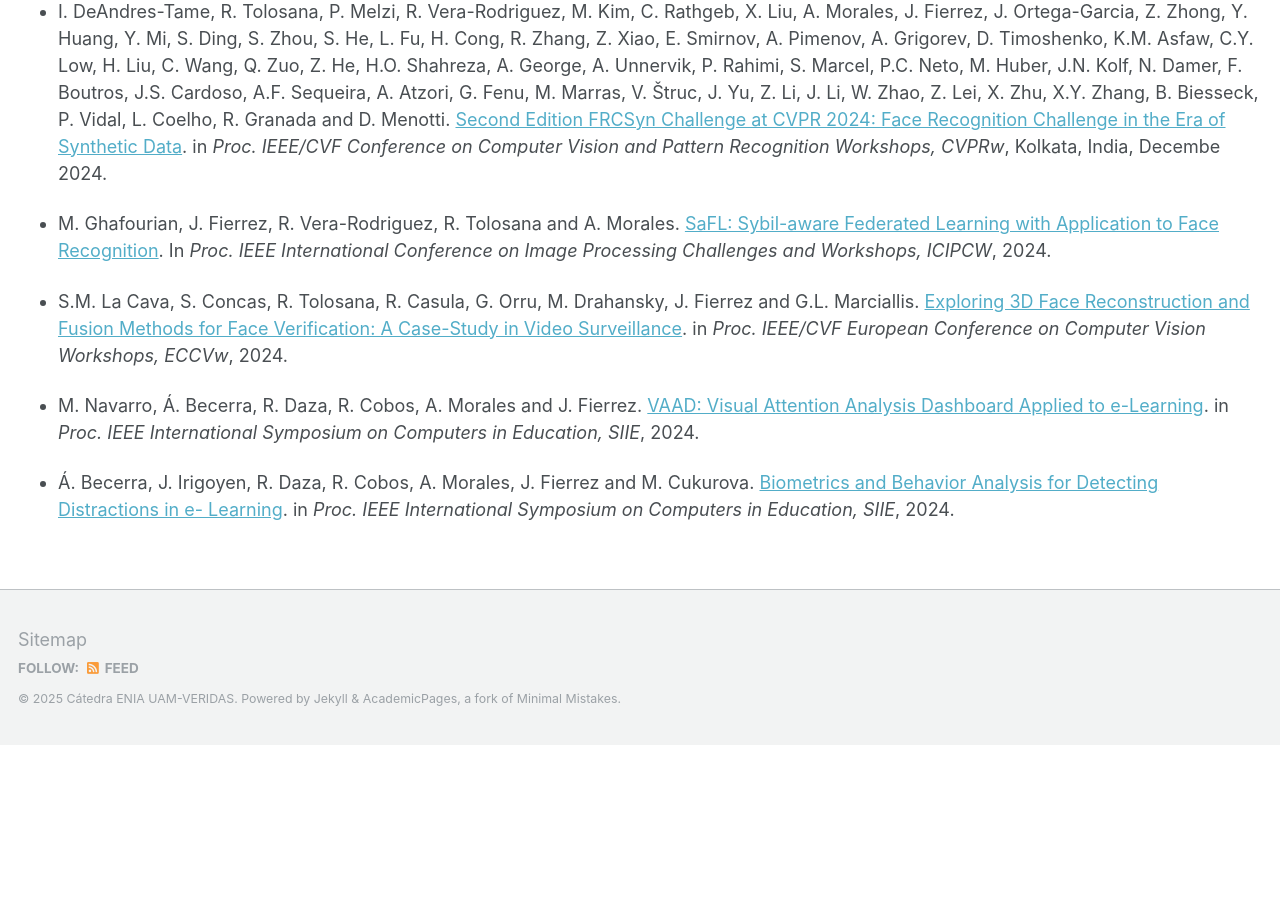
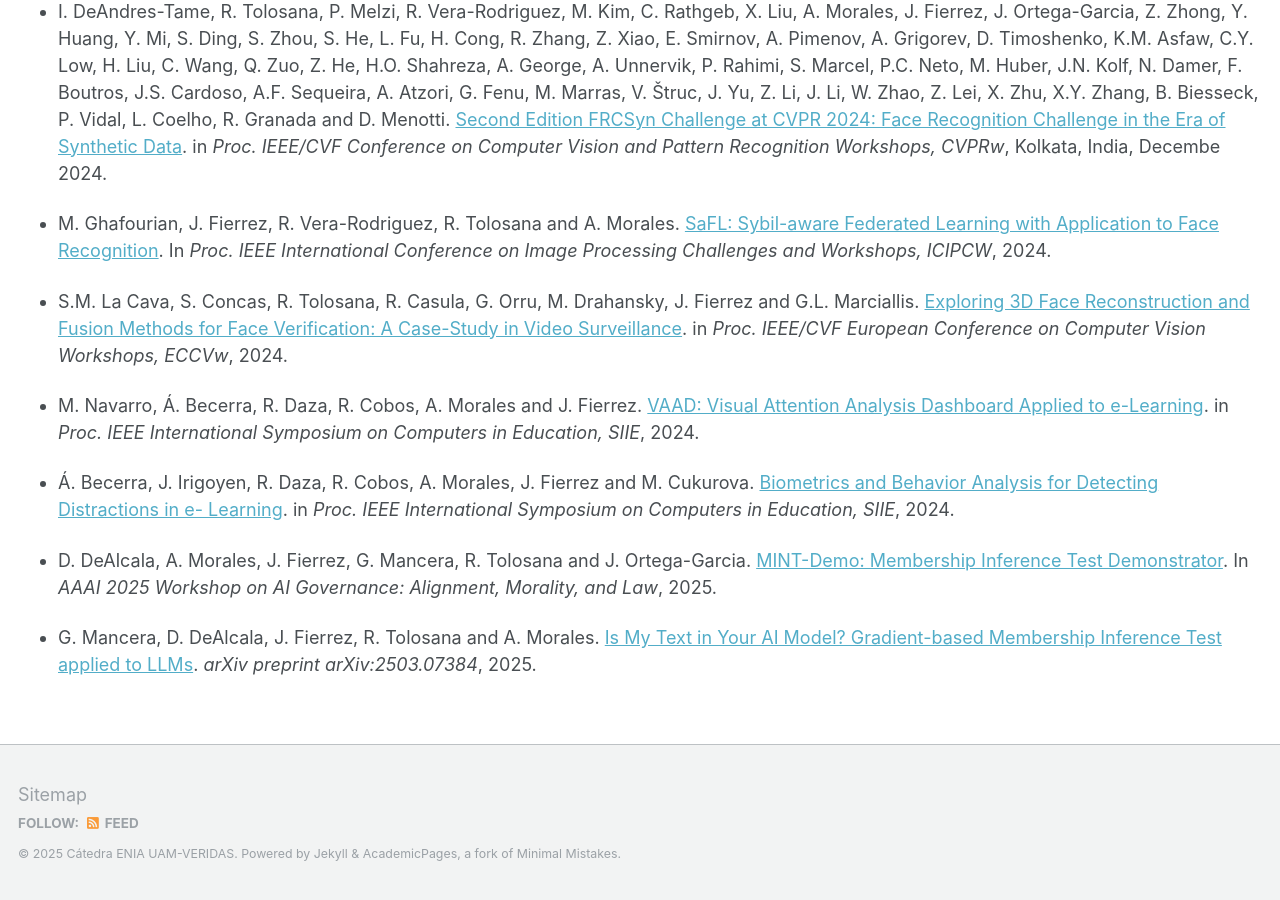
Before and after one commit to catedraeniauam/catedraeniauam.github.io, a Jekyll site: the page built from _pages/publications.md, in a window 1280 px wide and 900 px high, scrolled down 1581 px. Built offline with Jekyll 4.4.1, drawn with Linux system fonts in a browser that asks for light colours; before the commit the page ends 2326 px from its top, so only the background shows below that.

Commit message:
Implementamos nuevos papers

```diff
--- a/_pages/publications.md
+++ b/_pages/publications.md
@@ -46,3 +46,7 @@ Conference Papers
 - M. Navarro, Á. Becerra, R. Daza, R. Cobos, A. Morales and J. Fierrez. <a href="https://ieeexplore.ieee.org/abstract/document/10604520" target="_blank">VAAD: Visual Attention Analysis Dashboard Applied to e-Learning</a>. in *Proc. IEEE International Symposium on Computers in Education, SIIE*, 2024.
 
 - Á. Becerra,  J. Irigoyen, R. Daza, R. Cobos, A. Morales, J. Fierrez and M. Cukurova. <a href="https://ieeexplore.ieee.org/abstract/document/10604582" target="_blank">Biometrics and Behavior Analysis for Detecting Distractions in e- Learning</a>. in *Proc. IEEE International Symposium on Computers in Education, SIIE*, 2024.
+
+- D. DeAlcala, A. Morales, J. Fierrez, G. Mancera, R. Tolosana and J. Ortega-Garcia. <a href="https://aigovernance.github.io/" target="_blank">MINT-Demo: Membership Inference Test Demonstrator</a>. In *AAAI 2025 Workshop on AI Governance: Alignment, Morality, and Law*, 2025.
+
+- G. Mancera, D. DeAlcala, J. Fierrez, R. Tolosana and A. Morales. <a href="https://arxiv.org/abs/2503.07384" target="_blank">Is My Text in Your AI Model? Gradient-based Membership Inference Test applied to LLMs</a>. *arXiv preprint arXiv:2503.07384*, 2025.
```
